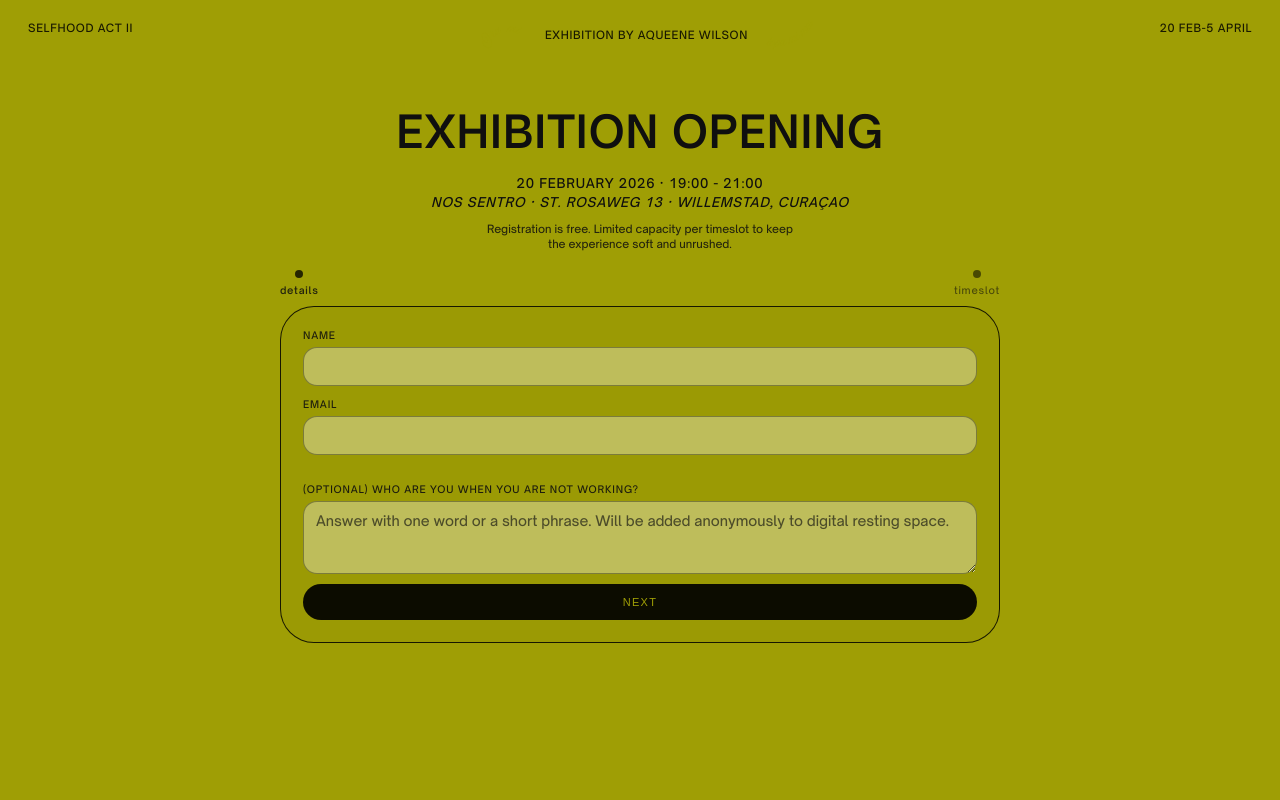
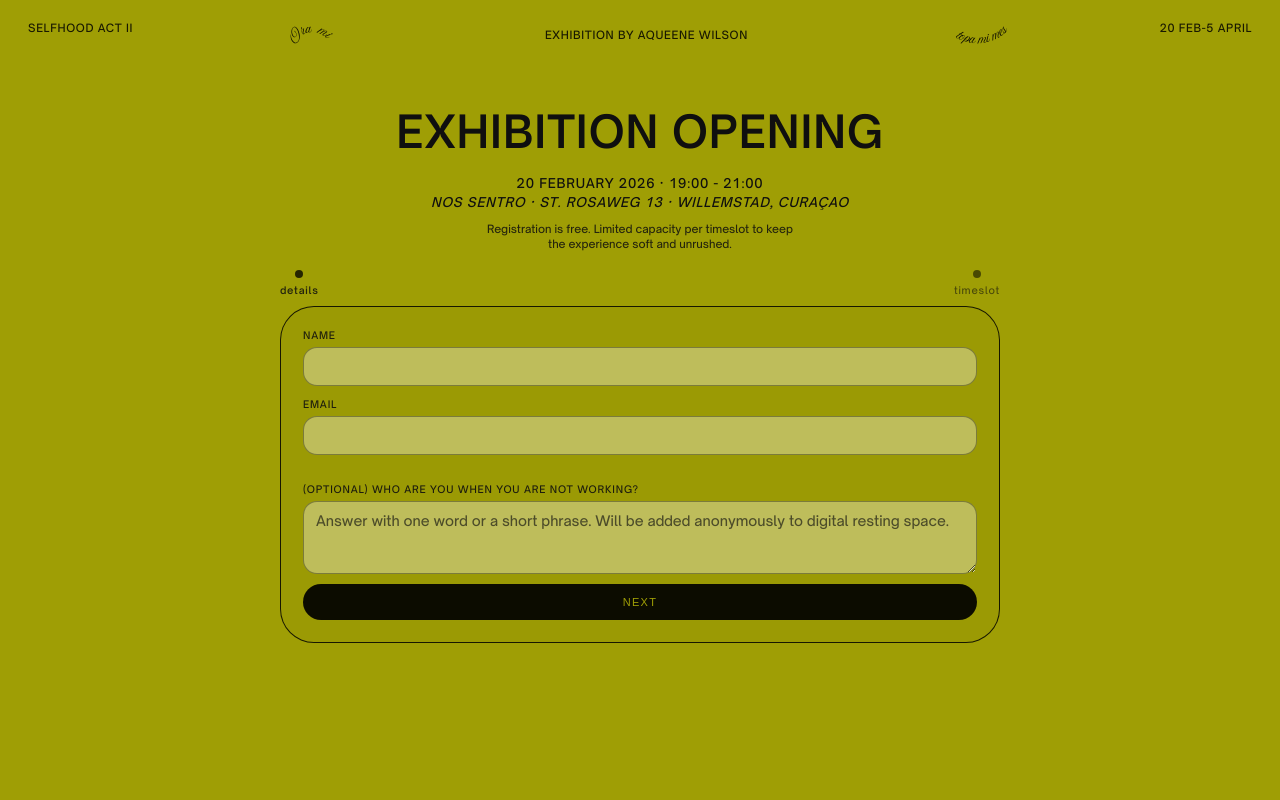
Before and after one commit to kyaralucas/selfhood-django, a Django app: page /register/ in a window 1280 px wide. Run offline with Django 5.2, Linux system fonts and the light colour scheme; data that the repository does not hold is empty.

Commit message:
add register logo's

```diff
--- a/exhibitionpages/templates/exhibitionpages/register.html
+++ b/exhibitionpages/templates/exhibitionpages/register.html
@@ -10,9 +10,9 @@
     <div class="reg-kicker">SELFHOOD ACT II</div>
 
     <div class="reg-top-center">
-      <img class="reg-mini-svg reg-mini-svg--ora" src="{% static 'svg/ora_mi.svg' %}" alt="Ora mi">
+      <img class="reg-mini-svg reg-mini-svg--ora" src="{% static 'svg/ora_mi_black.svg' %}" alt="Ora mi">
       <div class="reg-kicker reg-kicker--center">EXHIBITION BY AQUEENE WILSON</div>
-      <img class="reg-mini-svg reg-mini-svg--topa" src="{% static 'svg/topa_mi_mes.svg' %}" alt="topa mi mes">
+      <img class="reg-mini-svg reg-mini-svg--topa" src="{% static 'svg/topa_mi_mes_black.svg' %}" alt="topa mi mes">
     </div>
 
     <div class="reg-kicker">20 FEB-5 APRIL</div>
--- a/static/css/main.css
+++ b/static/css/main.css
@@ -871,21 +871,33 @@
     color: rgba(0,0,0,0.85);
   }
 
-  .reg-top-center{
-    display: none; /* hide on mobile */
-    align-items: center;
-    gap: 14px;
+/* Mobile default: hidden */
+.reg-top-center{
+    display: none;
   }
 
+  /* Desktop: visible + evenly spaced */
   @media (min-width: 900px){
-    .reg-top-center{ display: flex; }
+    .reg-top-center{
+      display: grid;
+      flex: 1;
+      min-width: 0;
+
+      grid-template-columns: 1fr 1fr 1fr;
+      align-items: center;
+      justify-items: center;
+    }
+
+    .reg-kicker--center{
+      text-align: center;
+    }
   }
+
 
   /* tiny svgs in the top row */
   .reg-mini-svg{
     width: 56px;
     height: auto;
-    transform: rotate(-18deg);
     opacity: 0.9;
   }
 
```
Also changed, not shown: static/svg/ora_mi_black.svg (added), static/svg/topa_mi_mes_black.svg (added).
